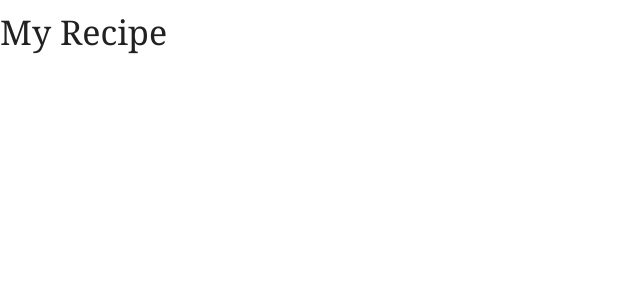
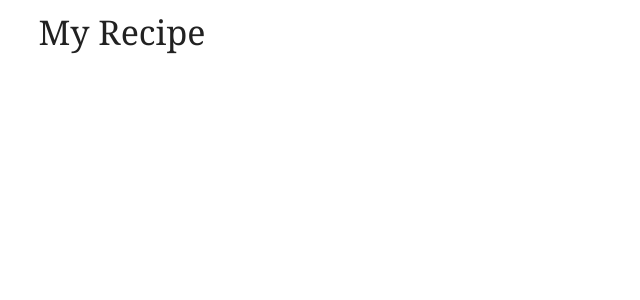
Before and after one commit to nkserveren26/myrecipe-frontend, a React (Create React App) app: page / in a window 1280 px wide. Shown: the top 300 px of the page, without its empty margins (0-640 px from the left). Built offline with nearby package versions, Linux system fonts and the light colour scheme.

Commit message:
ページの両端に余白を設定

```diff
--- a/src/App.tsx
+++ b/src/App.tsx
@@ -2,11 +2,14 @@ import React from 'react';
 import logo from './logo.svg';
 import './App.css';
 import { Header } from './components/header/Header';
+import { Box } from '@mui/material';
 
 function App() {
   return (
     <div className="App">
-      <Header title='My Recipe' />
+      <Box sx={{ marginLeft: '3%', marginRight: '3%' }}>
+        <Header title='My Recipe' />
+      </Box>
     </div>
   );
 }
```
